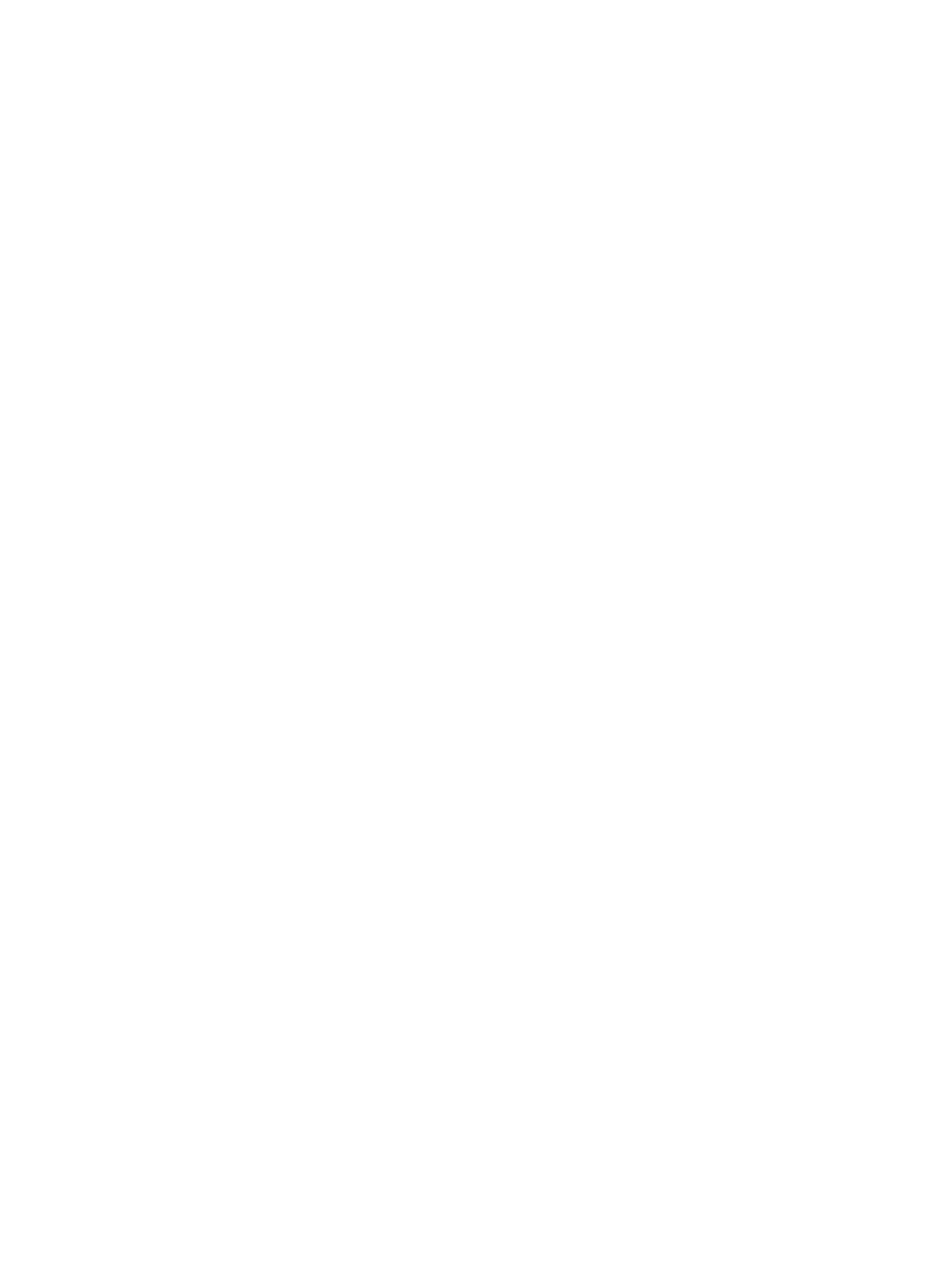
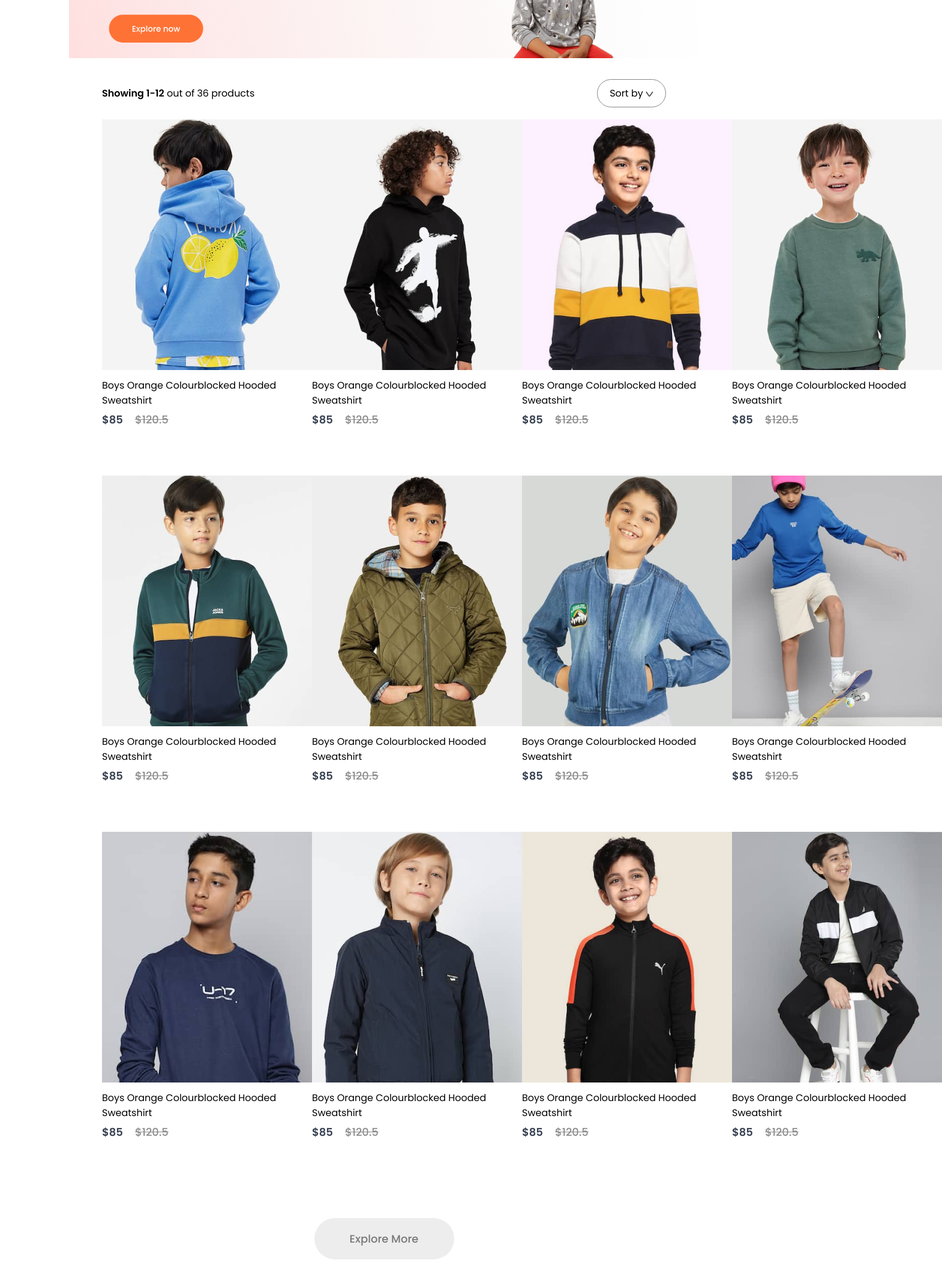
Before and after one commit to jionbiju/E-commerce_React, a React (Create React App) app in the folder frontend/: page /kids in a window 1280 px wide. Shown: the part 260-2406 px from the top of the page at 60% size, 1570 px wide, since content can reach past the window. Before the commit the page ends 800 px from the top, so only its background shows below. Built offline with nearby package versions, Linux system fonts and the light colour scheme.

Commit message:
shop category page created

```diff
--- a/frontend/src/App.js
+++ b/frontend/src/App.js
@@ -7,6 +7,10 @@
 import Product from './Pages/Product';
 import Cart from './Pages/Cart'
 import LoginSignup from './Pages/LoginSignup';
+import Footer from './Components/Footer/Footer';
+import men_banner from'./Components/Assets/banner_mens.png';
+import women_banner from './Components/Assets/banner_women.png';
+import kid_banner from './Components/Assets/banner_kids.png';
 
 
 function App() {
@@ -16,15 +20,16 @@
       <Navbar/>
       <Routes>
         <Route path='/' element={<Shop/>}/>
-        <Route path='/mens' element={<ShopCategory/>} category="mens"/>
-        <Route path='/Womens' element={<ShopCategory/>}category="womens"/>
-        <Route path='/kids' element={<ShopCategory/>}category="kids"/>
+        <Route path='/mens' element={<ShopCategory banner={men_banner} category="men"/>} />
+        <Route path='/Womens' element={<ShopCategory banner={women_banner} category="women"/>}/>
+        <Route path='/kids' element={<ShopCategory banner={kid_banner} category="kid"/>}/>
         <Route path="/product" element={<Product/>}>
           <Route path=':productId' element={<Product/>}/>
         </Route>
         <Route path='/cart' element={<Cart/>}/>
         <Route path='/login' element={<LoginSignup/>}/>
       </Routes>
+      <Footer/>
       </BrowserRouter>
 
     </div>
--- a/frontend/src/Components/Navbar/Navbar.jsx
+++ b/frontend/src/Components/Navbar/Navbar.jsx
@@ -14,7 +14,7 @@
       </div>
       <ul className='nav-menu'>
         <li onClick={()=>setMenu("shop")}><Link style={{textDecoration:'none'}} to='/'>Shop</Link>{menu==="shop"?<hr/>:<></>}</li>
-        <li onClick={()=>setMenu("mens")}><Link style={{textDecoration:'none'}}to='/men'>Men</Link>{menu==="mens"?<hr/>:<></>}</li>
+        <li onClick={()=>setMenu("mens")}><Link style={{textDecoration:'none'}}to='/mens'>Men</Link>{menu==="mens"?<hr/>:<></>}</li>
         <li onClick={()=>setMenu("womens")}><Link style={{textDecoration:'none'}}to='/womens'>Women</Link>{menu==="womens"?<hr/>:<></>}</li>
         <li onClick={()=>setMenu("kids")}><Link style={{textDecoration:'none'}}to='/kids'>Kids</Link>{menu==="kids"?<hr/>:<></>}</li>
       </ul>
--- /dev/null
+++ b/frontend/src/Context/ShopContext.jsx
@@ -0,0 +1,17 @@
+import React, { createContext } from "react";
+import all_product from '../Components/Assets/all_product'
+
+export const ShopContext = createContext(null);
+
+const ShopContextProvider = (props)=>{
+
+    const contextValue = {all_product};
+
+    return(
+        <ShopContext.Provider value={contextValue}>
+            {props.children}
+        </ShopContext.Provider>
+    )
+}
+
+export default ShopContextProvider;
--- /dev/null
+++ b/frontend/src/Pages/CSS/shopCategory.css
@@ -0,0 +1,39 @@
+.shopcategory-banner{
+    display: block;
+    margin:35px auto;
+    width: 82%;
+}
+.shopcategory-indexSort{
+    display: flex;
+    justify-content: space-between;
+    align-items: center;
+    margin: 0px 170px;
+}
+.shopcategory-sort{
+    padding: 10px 20px;
+    border: 1px solid#888;
+    border-radius: 40px;
+}
+.shopcategory-indexSort p span{
+    font-weight: 600;
+}
+.shopcategory-products{
+    display: grid;
+    grid-template-columns: 1fr 1fr 1fr 1fr;
+    margin: 20px 170px;
+    row-gap: 80px;
+}
+.shopcategory-loadmore{
+    display: flex;
+    align-items: center;
+    justify-content: center;
+    height: 69px;
+    width: 233px;
+    margin:130px auto ;
+    border-radius: 75px;
+    background: #ededed;
+    color: #787878;
+    font-size: 18px;
+    font-weight: 500;
+
+}
--- a/frontend/src/Pages/Shop.jsx
+++ b/frontend/src/Pages/Shop.jsx
@@ -4,7 +4,6 @@
 import Offers from '../Components/Offers/Offers'
 import NewCollections from '../Components/NewCollection/NewCollections'
 import NewsLetter from '../Components/NewsLetter/NewsLetter'
-import Footer from '../Components/Footer/Footer'
 
 const Shop = () => {
   return (
@@ -14,7 +13,6 @@
       <Offers/>
       <NewCollections/>
       <NewsLetter/>
-      <Footer/>
     </div>
   )
 }
--- a/frontend/src/Pages/ShopCategory.jsx
+++ b/frontend/src/Pages/ShopCategory.jsx
@@ -1,9 +1,36 @@
-import React from 'react'
+import React, { useContext } from 'react'
+import './CSS/shopCategory.css'
+import { ShopContext } from '../Context/ShopContext'
+import dropdown_icon from '../Components/Assets/dropdown_icon.png'
+import Item from '../Components/Item/Item'
 
-const ShopCategory = () => {
+const ShopCategory = (props) => {
+  const {all_product}=useContext(ShopContext)
   return (
-    <div>
-
+    <div className='shop-category'>
+      <img className='shopcategory-banner' src={props.banner} alt="" />
+      <div className="shopcategory-indexSort">
+        <p>
+          <span>Showing 1-12</span> out of 36 products
+        </p>
+        <div className="shopcategory-sort">
+          Sort by <img src={dropdown_icon} alt="" />
+        </div>
+      </div>
+      <div className="shopcategory-products">
+        {all_product.map((item,i)=>{
+          if(props.category===item.category){
+            return <Item key={i} id={item.id} image={item.image} name={item.name}
+            new_price={item.new_price} old_price={item.old_price}/>
+          }
+          else{
+          return null;
+          }
+        })}
+      </div>
+      <div className="shopcategory-loadmore">
+        Explore More
+      </div>
     </div>
   )
 }
--- a/frontend/src/index.js
+++ b/frontend/src/index.js
@@ -3,11 +3,14 @@
 import './index.css';
 import App from './App';
 import reportWebVitals from './reportWebVitals';
+import ShopContextProvider from './Context/ShopContext';
 
 const root = ReactDOM.createRoot(document.getElementById('root'));
 root.render(
   <React.StrictMode>
-    <App />
+    <ShopContextProvider>
+      <App />
+    </ShopContextProvider>
   </React.StrictMode>
 );
 
```
